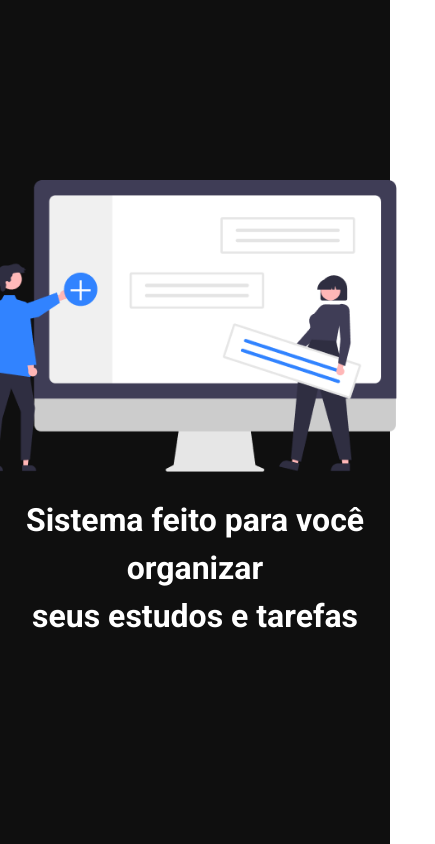
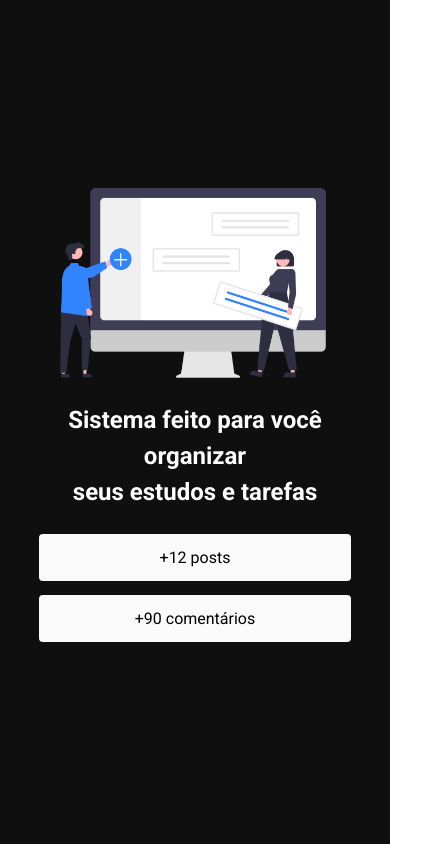
Before and after one commit to jjhonny/tasks-plus, a Next.js app: page / in a window 390 px wide. Shown: the whole page, 435 px wide, since content can reach past the window. Built offline with nearby package versions, Linux system fonts and the light colour scheme.

Commit message:
feat: create info content in home

```diff
--- a/src/pages/index.tsx
+++ b/src/pages/index.tsx
@@ -1,5 +1,5 @@
 import Head from "next/head";
-import styles from "@/styles/home.module.css";
+import styles from "@/styles/Home.module.css";
 import Image from "next/image";
 
 import heroImg from "../../public/assets/hero.png";
@@ -25,6 +25,14 @@ export default function Home() {
             Sistema feito para você organizar <br />
             seus estudos e tarefas
           </h1>
+          <div className={styles.infoContent}>
+            <section className={styles.box}>
+              <span>+12 posts</span>
+            </section>
+            <section className={styles.box}>
+              <span>+90 comentários</span>
+            </section>
+          </div>
         </main>
       </div>
     </>
--- a/src/styles/Home.module.css
+++ b/src/styles/Home.module.css
@@ -28,3 +28,40 @@
   margin: 1.5rem;
   line-height: 150%;
 }
+
+.infoContent {
+  display: flex;
+  align-items: center;
+  justify-content: space-around;
+}
+
+.box {
+  background-color: #fafafa;
+  padding: 14px 44px;
+  border-radius: 4px;
+  transition: transform 0.4s;
+}
+
+.box:hover {
+  transform: scale(1.03);
+}
+
+@media screen and (max-width: 580px) {
+  .hero {
+    max-width: 80%;
+  }
+
+  .title {
+    font-size: 24px;
+  }
+
+  .infoContent {
+    flex-direction: column;
+  }
+
+  .box {
+    width: 80%;
+    margin-bottom: 14px;
+    text-align: center;
+  }
+}
```
